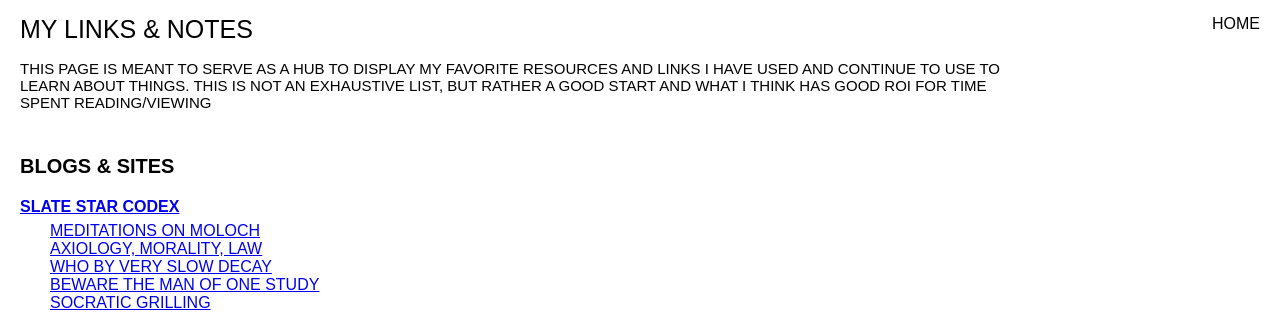
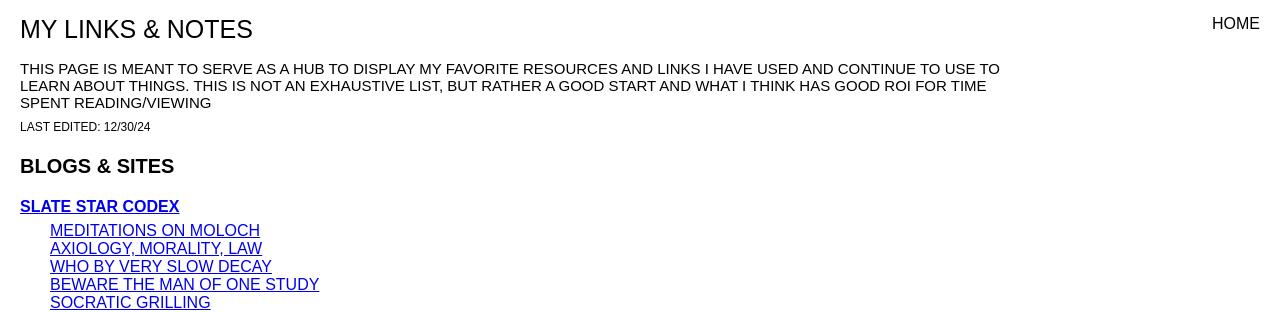
Before and after one commit to pxsswordprotected/personalsite, a Jekyll site: the page docs/my_resources.html, which Jekyll copies as it is, in a window 1280 px wide. Shown: the top 312 px of the page. Built offline with Jekyll 4.4.1, drawn with Linux system fonts in a browser that asks for light colours.

Commit message:
added last edited to resources

```diff
--- a/docs/my_resources.html
+++ b/docs/my_resources.html
@@ -17,6 +17,7 @@
         This page is meant to serve as a hub to display my favorite resources and links i have used and continue to use to learn about things. This is not an exhaustive list,
         but rather a good start and what i think has good roi for time spent reading/viewing
     </div>
+    <div class="last-edited"> last edited: 12/30/24</div>
     <div class="links-list">
         <ul>
             <li>
--- a/docs/styles_links.css
+++ b/docs/styles_links.css
@@ -86,3 +86,10 @@ body {
     margin-bottom: 6px; /* Adds spacing below each link */
     margin-top: 10px;
 }
+
+.last-edited {
+    position: absolute;
+    top: 120px;
+    left: 20px;
+    font-size: 12px;
+}
```
